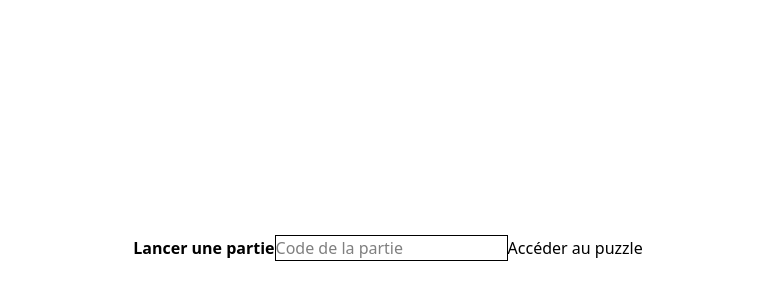
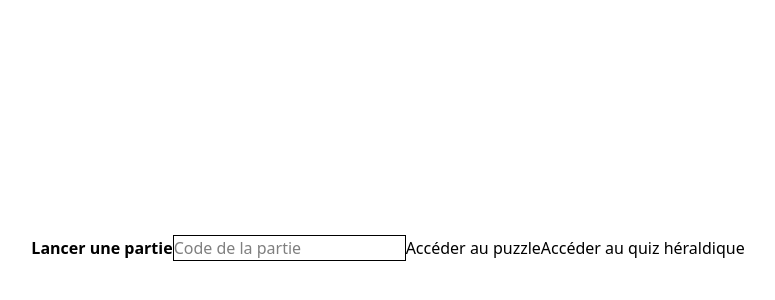
Before and after one commit to Julien-Demogue/Escape-from-the-workshop, a React app in the folder frontend/: page / in a window 1280 px wide. Shown: the part 152-452 px from the top of the page, without its empty margins (252-1027 px from the left). Built offline with nearby package versions, Linux system fonts and the light colour scheme; the HTML template or start-up script is replaced by a standard one.

Commit message:
add quizz page

```diff
--- a/frontend/src/pages/Home.tsx
+++ b/frontend/src/pages/Home.tsx
@@ -16,6 +16,9 @@ const Home = () => {
       <Link to="/puzzle" className="red">
         Accéder au puzzle
       </Link>
+      <Link to="/heraldry-quiz" className="red">
+        Accéder au quiz héraldique
+      </Link>
     </div>
   )
 }
```
